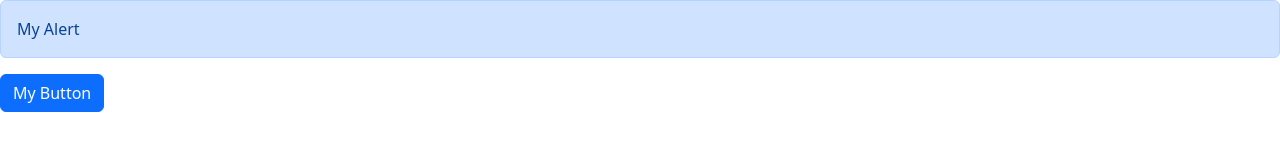
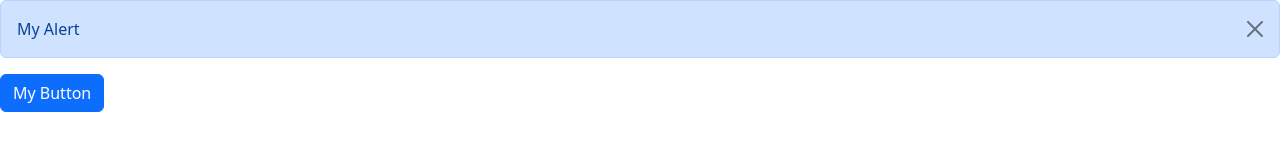
Before and after one commit to AlenKrga/reactApp, a React (Vite) app in the folder react-app/: page / in a window 1280 px wide. Both pictures are taken after a click on the button "My Button". Shown: the top 160 px of the page. Built offline with nearby package versions, Linux system fonts and the light colour scheme.

Commit message:
adding closing alert button

```diff
--- a/react-app/src/App.tsx
+++ b/react-app/src/App.tsx
@@ -9,7 +9,7 @@
 
   return (
     <div>
-      { alertVisible && <Alert>My Alert</Alert>}
+      { alertVisible && <Alert onClose={() => setAlertVisibility(false)}>My Alert</Alert>}
    <Button color="primary" onClick={() => setAlertVisibility(true)}>My Button</Button>
     </div>
   );
--- a/react-app/src/components/Alert.tsx
+++ b/react-app/src/components/Alert.tsx
@@ -1,13 +1,16 @@
 import { ReactNode } from "react";
 
 interface Props {
-    children:ReactNode;
+  children: ReactNode;
+  onClose: () => void;
 }
 
-const Alert = ({children}: Props) => {
+const Alert = ({ children, onClose }: Props) => {
   return (
-    <div className="alert alert-primary">{children}</div>
-  )
-}
+    <div className="alert alert-primary alert-dismissible ">{children}
+    <button type="button" className="btn-close" onClick={onClose} data-bs-dismiss="alert" aria-label="Close"></button>
+    </div>
+  );
+};
 
-export default Alert
+export default Alert;
```
